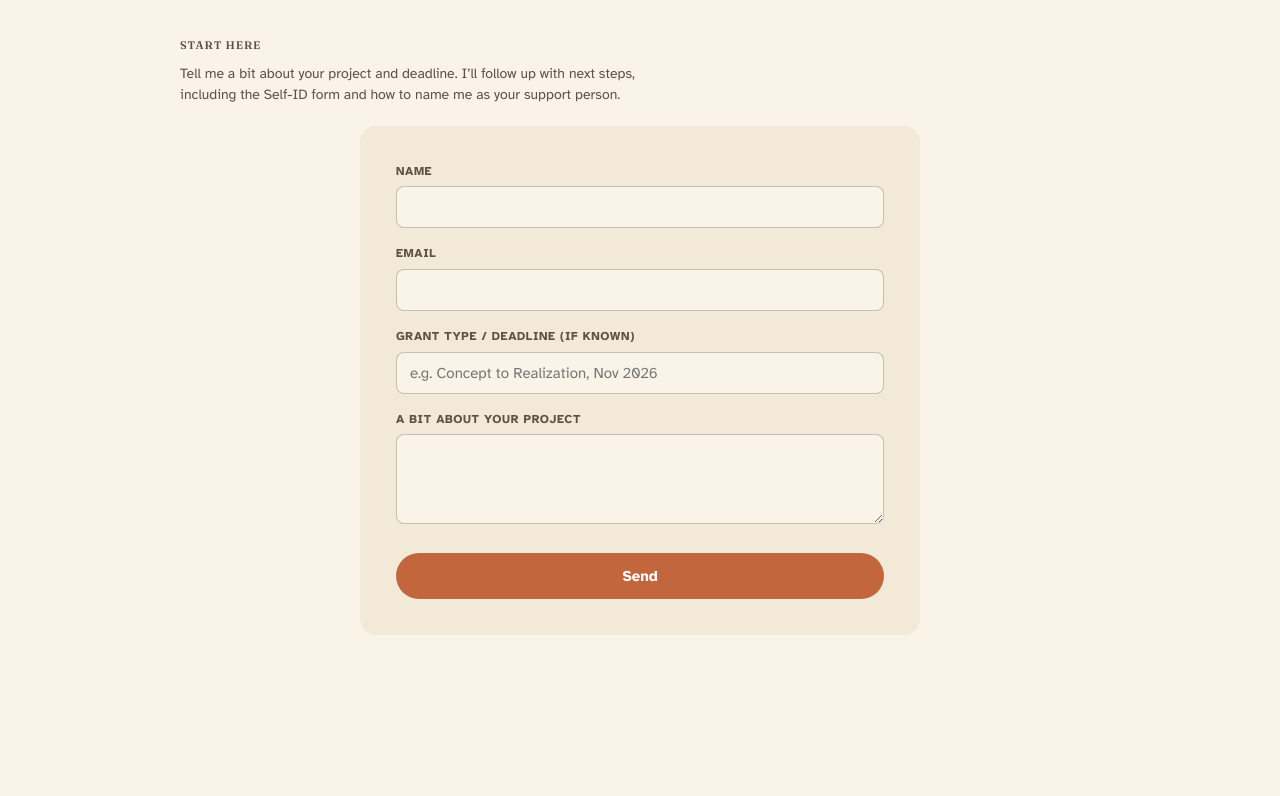
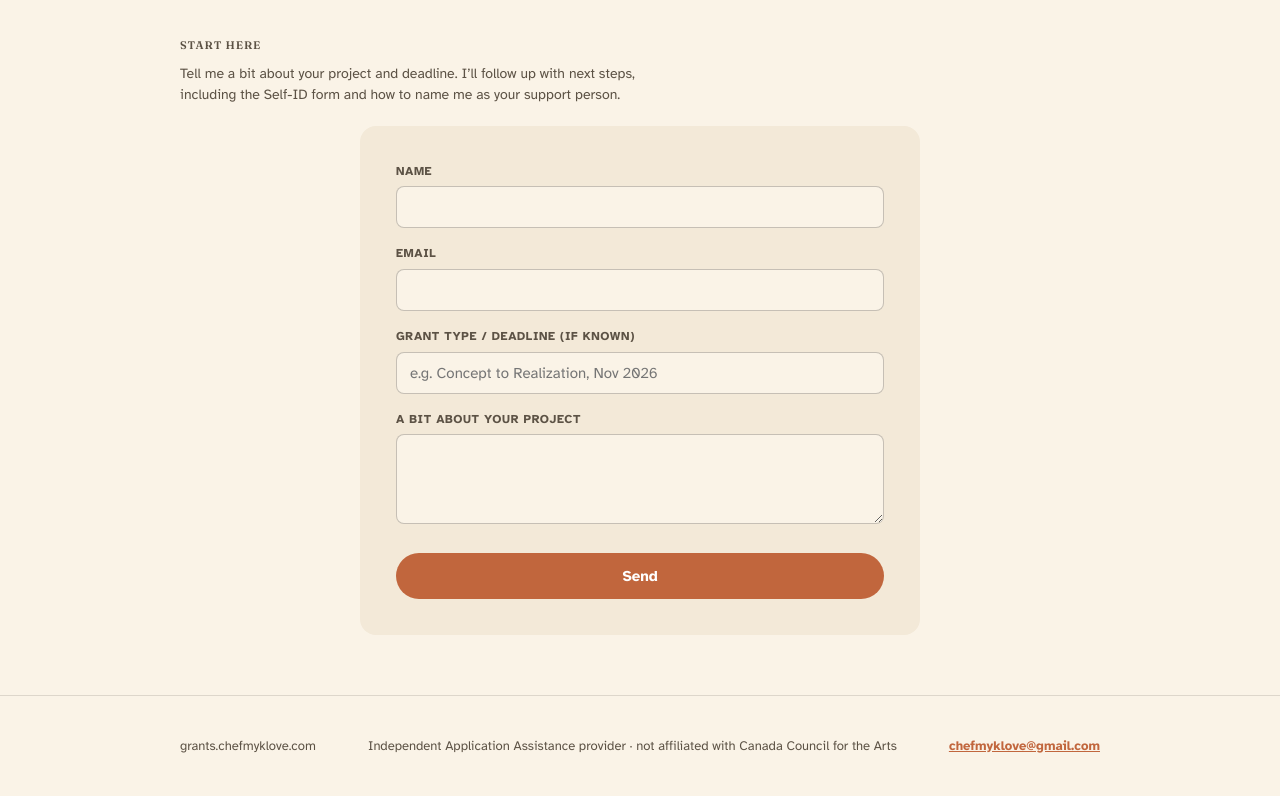
Before and after one commit to ChefMyKLove/grantwriting_assistance, a website with bundled scripts: page index.html in a window 1280 px wide. Shown: the part 1938-2734 px from the top of the page. Before the commit the page ends 2633 px from the top, so only its background shows below. Built offline with nearby package versions, Linux system fonts and the light colour scheme.

Commit message:
Add footer and complete public site

```diff
--- a/css/styles.css
+++ b/css/styles.css
@@ -180,3 +180,8 @@ body.a11y-dyslexia-font, body.a11y-dyslexia-font h1, body.a11y-dyslexia-font h2,
 .intake-field textarea{min-height:90px;resize:vertical;}
 .intake-box button[type="submit"]{width:100%;margin-top:4px;}
 .intake-status{margin-top:14px;font-size:13.5px;color:var(--sub);}
+
+/* ---- Footer ---- */
+.site-footer{padding:40px 0;border-top:1px solid rgba(43,38,32,0.14);font-size:13px;color:var(--sub);}
+.footer-inner{display:flex;flex-wrap:wrap;gap:12px;justify-content:space-between;}
+.footer-inner a{color:var(--terracotta);font-weight:700;}
--- a/index.html
+++ b/index.html
@@ -169,7 +169,13 @@
   </section>
 </main>
 
-<!-- FOOTER_PLACEHOLDER: Task 13 -->
+<footer class="site-footer">
+  <div class="wrap footer-inner">
+    <span>grants.chefmyklove.com</span>
+    <span>Independent Application Assistance provider &middot; not affiliated with Canada Council for the Arts</span>
+    <a href="mailto:chefmyklove@gmail.com">chefmyklove@gmail.com</a>
+  </div>
+</footer>
 
 <div id="door-flash" aria-hidden="true"></div>
 
```
